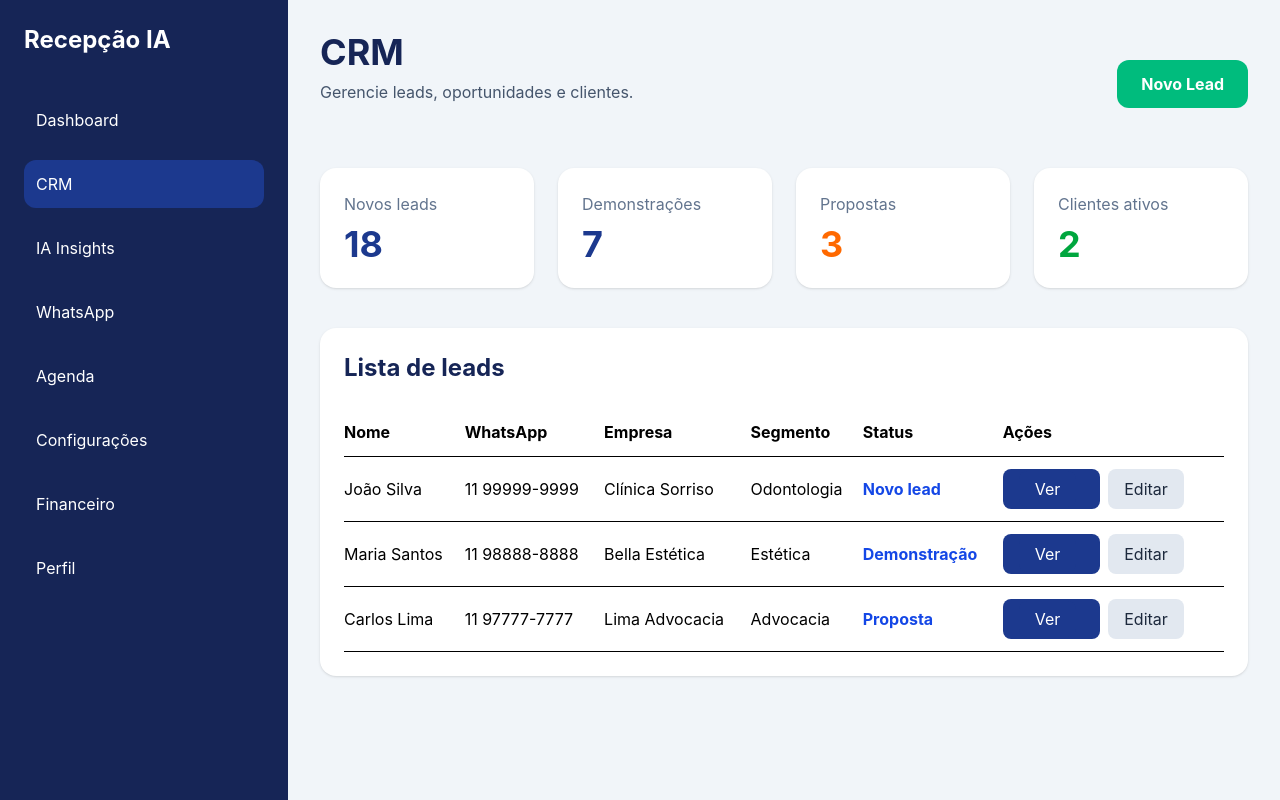
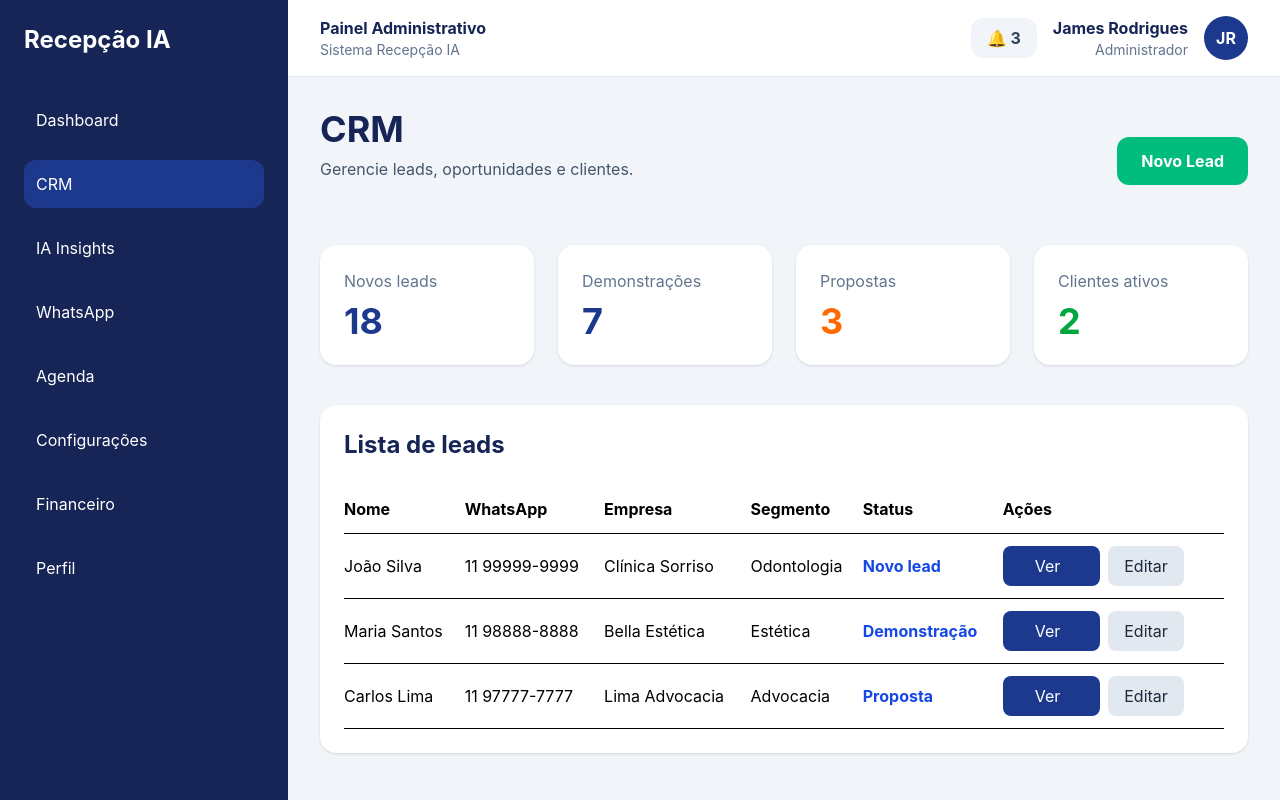
Before and after one commit to james78998/recepcao-ia, a React (Vite) app: page /crm in a window 1280 px wide. Built offline with nearby package versions, Linux system fonts and the light colour scheme.

Commit message:
Adicionada topbar ao layout do painel

```diff
--- a/src/components/Layout.jsx
+++ b/src/components/Layout.jsx
@@ -1,13 +1,18 @@
 import Sidebar from "./Sidebar";
+import Topbar from "./Topbar";
 
 function Layout({ active, children }) {
   return (
     <div className="min-h-screen bg-slate-100 flex">
       <Sidebar active={active} />
 
-      <main className="flex-1 p-8">
-        {children}
-      </main>
+      <div className="flex-1">
+        <Topbar />
+
+        <main className="p-8">
+          {children}
+        </main>
+      </div>
     </div>
   );
 }
--- /dev/null
+++ b/src/components/Topbar.jsx
@@ -0,0 +1,35 @@
+function Topbar() {
+  return (
+    <div className="bg-white border-b border-slate-200 px-8 py-4 flex items-center justify-between">
+      <div>
+        <h2 className="font-bold text-blue-950">
+          Painel Administrativo
+        </h2>
+        <p className="text-sm text-slate-500">
+          Sistema Recepção IA
+        </p>
+      </div>
+
+      <div className="flex items-center gap-4">
+        <button className="bg-slate-100 px-4 py-2 rounded-xl font-bold text-slate-700">
+          🔔 3
+        </button>
+
+        <div className="text-right">
+          <p className="font-bold text-blue-950">
+            James Rodrigues
+          </p>
+          <p className="text-sm text-slate-500">
+            Administrador
+          </p>
+        </div>
+
+        <div className="w-11 h-11 rounded-full bg-blue-900 text-white flex items-center justify-center font-bold">
+          JR
+        </div>
+      </div>
+    </div>
+  );
+}
+
+export default Topbar;
```
